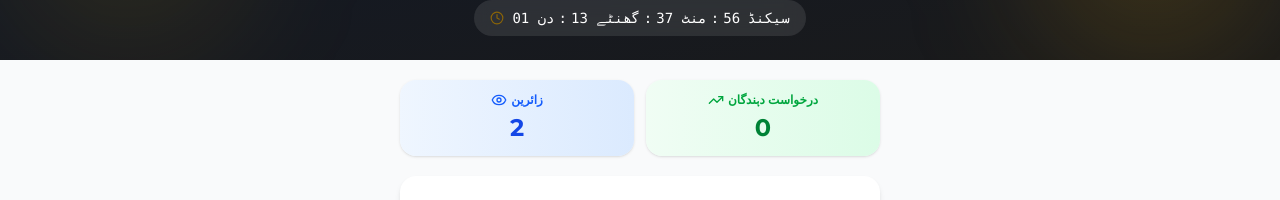
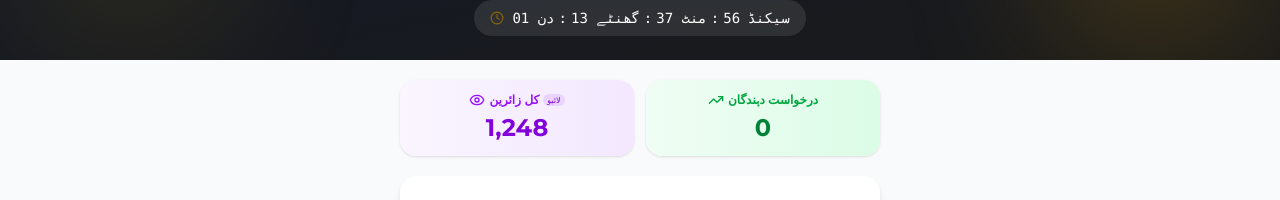
Before and after one commit to umardev445/ufrcollection445, a React (Vite) app: page /eidi-giveaway in a window 1280 px wide. Shown: the part 266-466 px from the top of the page. Built offline with nearby package versions, Linux system fonts and the light colour scheme; no server answers; a web font is replaced by a local one.

Commit message:
Fix: Real-time visitor counter with CountAPI

```diff
--- a/src/pages/EidiGiveaway.tsx
+++ b/src/pages/EidiGiveaway.tsx
@@ -31,6 +31,7 @@ const EidiGiveaway = () => {
   const [showSuccess, setShowSuccess] = useState(false);
   const [visitorCount, setVisitorCount] = useState(0);
   const [applicationCount, setApplicationCount] = useState(0);
+  const [globalCount, setGlobalCount] = useState(0);  // ✅ ADD THIS
   const [timeLeft, setTimeLeft] = useState({
     days: 0, hours: 0, minutes: 0, seconds: 0
   });
@@ -61,13 +62,38 @@ const EidiGiveaway = () => {
 
 #UFRCollection #EidiGiveaway #عیدی_انعام`;
 
+  // ✅ REAL-TIME GLOBAL COUNTER (CountAPI)
+  useEffect(() => {
+    fetch('https://api.countapi.xyz/hit/ufrcollection/eidi2026')
+      .then(res => res.json())
+      .then(data => {
+        if (data && data.value) {
+          setGlobalCount(data.value);
+        }
+      })
+      .catch(() => {
+        // Fallback counter
+        const localCount = localStorage.getItem('globalCounter');
+        const newCount = localCount ? parseInt(localCount) + 1 : 1247;
+        setGlobalCount(newCount);
+        localStorage.setItem('globalCounter', newCount.toString());
+      });
+  }, []);
+
   // Load counters from localStorage
   useEffect(() => {
-    // Visitor counter
-    const storedVisitors = localStorage.getItem('eidiVisitors');
-    const newVisitorCount = storedVisitors ? parseInt(storedVisitors) + 1 : 1;
-    setVisitorCount(newVisitorCount);
-    localStorage.setItem('eidiVisitors', newVisitorCount.toString());
+    // Visitor counter - fixed (only once per session)
+    const hasCounted = sessionStorage.getItem('visitorCounted');
+    if (!hasCounted) {
+      const storedVisitors = localStorage.getItem('eidiVisitors');
+      const newVisitorCount = storedVisitors ? parseInt(storedVisitors) + 1 : 1;
+      setVisitorCount(newVisitorCount);
+      localStorage.setItem('eidiVisitors', newVisitorCount.toString());
+      sessionStorage.setItem('visitorCounted', 'true');
+    } else {
+      const storedVisitors = localStorage.getItem('eidiVisitors');
+      setVisitorCount(storedVisitors ? parseInt(storedVisitors) : 0);
+    }
 
     // Load applications count
     const storedApps = localStorage.getItem('eidiApplications');
@@ -274,15 +300,19 @@ const EidiGiveaway = () => {
 
       <div className="container mx-auto px-4 py-5 max-w-lg">
 
-        {/* Stats Cards - Visitor & Application Counter */}
+        {/* Stats Cards - Real-time Global Counter */}
         <div className="grid grid-cols-2 gap-3 mb-5">
-          <div className="bg-gradient-to-r from-blue-50 to-blue-100 rounded-2xl p-3 text-center shadow-sm">
+          {/* Real-time Visitor Counter */}
+          <div className="bg-gradient-to-r from-purple-50 to-purple-100 rounded-2xl p-3 text-center shadow-sm">
             <div className="flex items-center justify-center gap-1 mb-1">
-              <Eye size={16} className="text-blue-600" />
-              <span className="text-xs font-bold text-blue-600">زائرین</span>
+              <Eye size={16} className="text-purple-600" />
+              <span className="text-xs font-bold text-purple-600">کل زائرین</span>
+              <span className="text-[8px] bg-purple-200 text-purple-700 px-1 rounded-full">لائیو</span>
             </div>
-            <p className="text-2xl font-bold text-blue-700">{visitorCount.toLocaleString()}</p>
+            <p className="text-2xl font-bold text-purple-700">{globalCount.toLocaleString()}</p>
           </div>
+
+          {/* Application Counter */}
           <div className="bg-gradient-to-r from-green-50 to-green-100 rounded-2xl p-3 text-center shadow-sm">
             <div className="flex items-center justify-center gap-1 mb-1">
               <TrendingUp size={16} className="text-green-600" />
```
